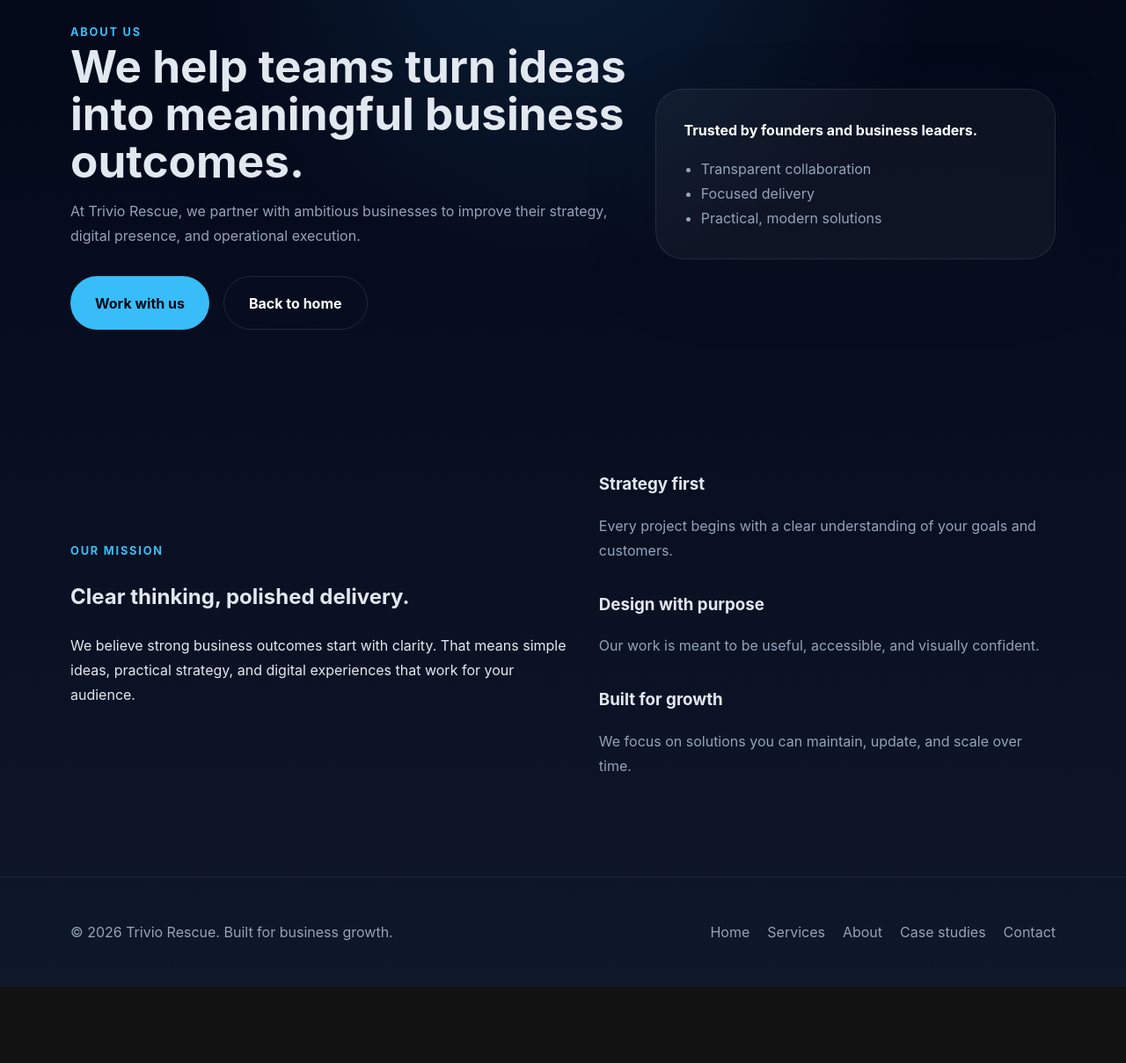
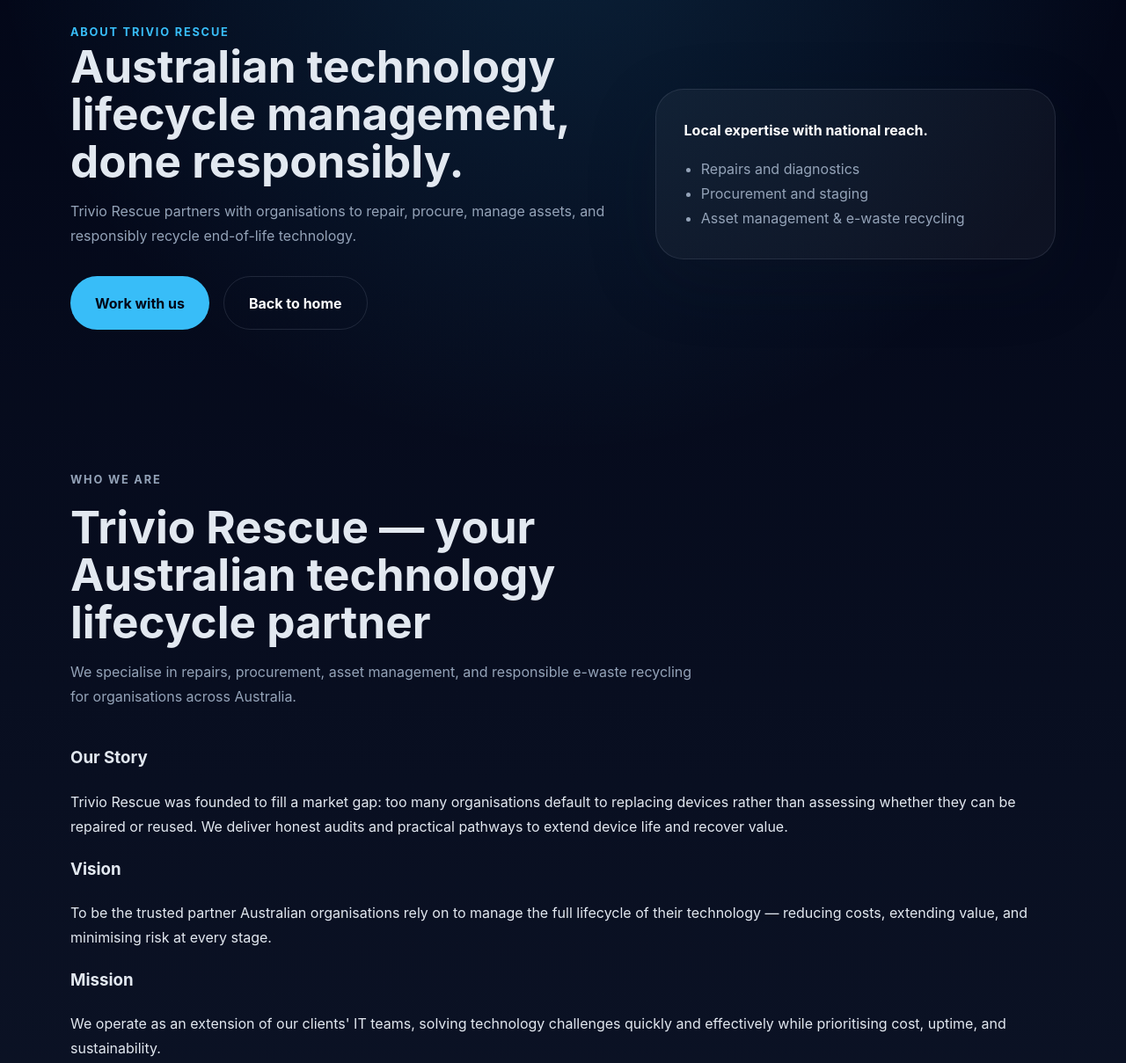
Before and after one commit to shashankadhungana/TrivioRescue, a plain HTML site: page about.html in a window 1280 px wide. Shown: the part 140-1349 px from the top of the page at 88% size. Before the commit the page ends 1262 px from the top, so only its background shows below. Drawn offline with Linux system fonts and the light colour scheme.

Commit message:
feat(about): add company background, vision, mission, sectors and trusted clients

```diff
--- a/about.html
+++ b/about.html
@@ -14,44 +14,60 @@
     <section class="hero">
       <div class="container hero-grid">
         <div>
-          <span class="eyebrow">About us</span>
-          <h1>We help teams turn ideas into meaningful business outcomes.</h1>
-          <p>At Trivio Rescue, we partner with ambitious businesses to improve their strategy, digital presence, and operational execution.</p>
+          <span class="eyebrow">About Trivio Rescue</span>
+          <h1>Australian technology lifecycle management, done responsibly.</h1>
+          <p>Trivio Rescue partners with organisations to repair, procure, manage assets, and responsibly recycle end-of-life technology.</p>
           <div class="hero-actions">
             <a href="contact.html" class="btn btn-primary">Work with us</a>
             <a href="index.html" class="btn btn-secondary">Back to home</a>
           </div>
         </div>
+
         <div class="hero-card">
-          <p class="stat">Trusted by founders and business leaders.</p>
+          <p class="stat">Local expertise with national reach.</p>
           <ul>
-            <li>Transparent collaboration</li>
-            <li>Focused delivery</li>
-            <li>Practical, modern solutions</li>
+            <li>Repairs and diagnostics</li>
+            <li>Procurement and staging</li>
+            <li>Asset management & e-waste recycling</li>
           </ul>
         </div>
       </div>
     </section>
 
     <section class="section about-section">
-      <div class="container about-grid">
-        <div>
-          <p class="eyebrow">Our mission</p>
-          <h2>Clear thinking, polished delivery.</h2>
-          <p>We believe strong business outcomes start with clarity. That means simple ideas, practical strategy, and digital experiences that work for your audience.</p>
+      <div class="container">
+        <div class="section-header">
+          <p class="eyebrow">Who We Are</p>
+          <h2>Trivio Rescue — your Australian technology lifecycle partner</h2>
+          <p>We specialise in repairs, procurement, asset management, and responsible e-waste recycling for organisations across Australia.</p>
         </div>
-        <div class="feature-list">
+
+        <div class="content-grid">
           <div>
-            <h3>Strategy first</h3>
-            <p>Every project begins with a clear understanding of your goals and customers.</p>
+            <h3>Our Story</h3>
+            <p>Trivio Rescue was founded to fill a market gap: too many organisations default to replacing devices rather than assessing whether they can be repaired or reused. We deliver honest audits and practical pathways to extend device life and recover value.</p>
+
+            <h3>Vision</h3>
+            <p>To be the trusted partner Australian organisations rely on to manage the full lifecycle of their technology — reducing costs, extending value, and minimising risk at every stage.</p>
+
+            <h3>Mission</h3>
+            <p>We operate as an extension of our clients' IT teams, solving technology challenges quickly and effectively while prioritising cost, uptime, and sustainability.</p>
           </div>
+
           <div>
-            <h3>Design with purpose</h3>
-            <p>Our work is meant to be useful, accessible, and visually confident.</p>
-          </div>
-          <div>
-            <h3>Built for growth</h3>
-            <p>We focus on solutions you can maintain, update, and scale over time.</p>
+            <h3>Sectors Served</h3>
+            <ul class="sectors-list">
+              <li>Corporate & Enterprise</li>
+              <li>Legal</li>
+              <li>Pharmaceuticals</li>
+              <li>FMCG</li>
+              <li>Hospitality</li>
+              <li>Energy</li>
+              <li>Government</li>
+            </ul>
+
+            <h3>Trusted By</h3>
+            <p class="trusted-clients">Roche Australia, Diageo Australia, DLA Piper Australia, Enel Power Australia, Austrade, Merivale</p>
           </div>
         </div>
       </div>
```
